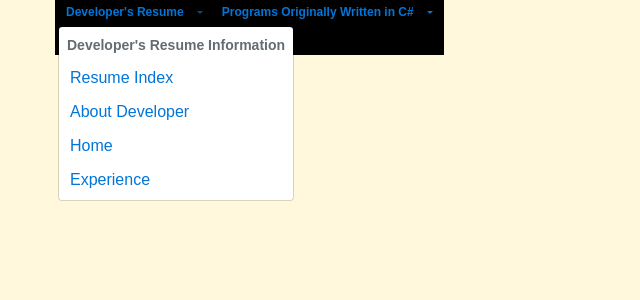
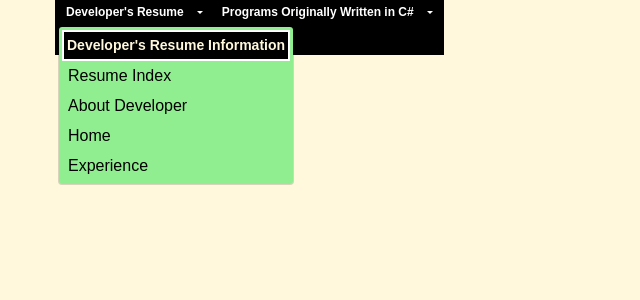
Before and after one commit to michaelborlandKeys/resume-project, a PHP site: page /home.php in a window 1280 px wide, after a click that opens the changed part. Shown: the top 300 px of the page, without its empty margins (0-640 px from the left). Run offline with PHP 8.4, Linux system fonts and the light colour scheme; some libraries are stand-ins or nearby versions.

Commit message:
fixing menues

```diff
--- a/public_html/css/default.css
+++ b/public_html/css/default.css
@@ -10,6 +10,13 @@ body
 {
 padding-top: 50px;
 
+}
+.dropdown-header
+{
+
+	border:2px solid white;
+	background: black;
+	color:cornsilk;
 }
 
 
@@ -51,5 +58,58 @@ padding-top: 50px;
 .resume_nav a
 {
 	text-decoration: none;
+	color: white;
 	padding: 3px 3px 3px 3px ;
 }
+
+.dropdown-menu
+{
+	background-color:lightgreen;
+	padding-top: 0px;
+	padding-bottom:0px;
+	text-decoration: none;
+
+
+}
+.
+
+.dropdown-menu li
+{
+	padding:3px;
+
+}
+
+.dropdown-menu a
+{
+	text-decoration:none;
+	color: black;
+	padding: 3px 3px 3px 3px ;
+
+
+}
+.dropdown-item:hover
+{
+	background-color: darkgrey;
+}
+.dropdown-item a:hover
+{
+	background-color: purple;
+}
+
+.dropdown-menu ul
+{
+	padding:2px 2px;
+
+}
+
+.dropdown-menu li
+{
+	padding:3px;
+
+}
+
+.dropdown-menu>li>a:focus, .dropdown-menu>li>a:hover
+{
+	color:white;
+
+}
--- a/public_html/css/index_resume.css
+++ b/public_html/css/index_resume.css
@@ -95,7 +95,3 @@
 {
 	background-color: darkgrey;
 }
-.dropdown-item a:hover
-{
-	color: #6773EB;
-}
```
